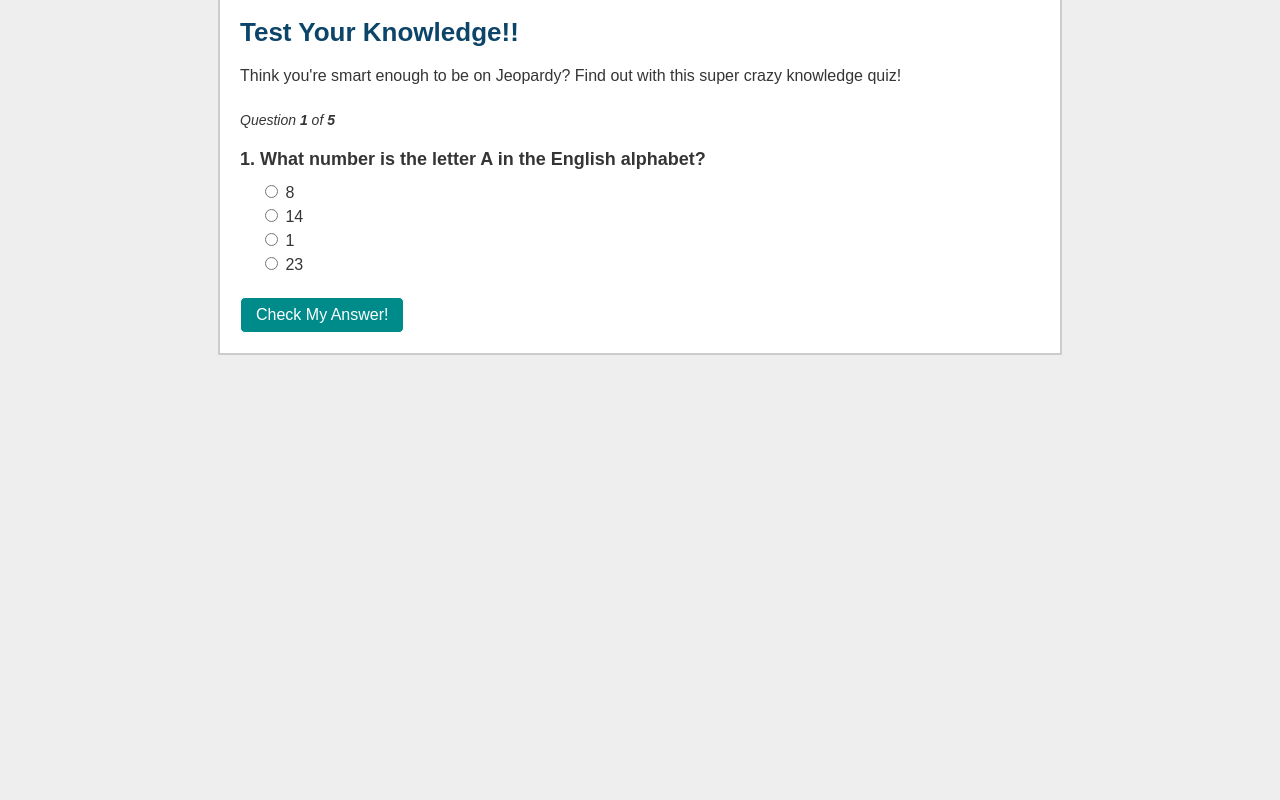
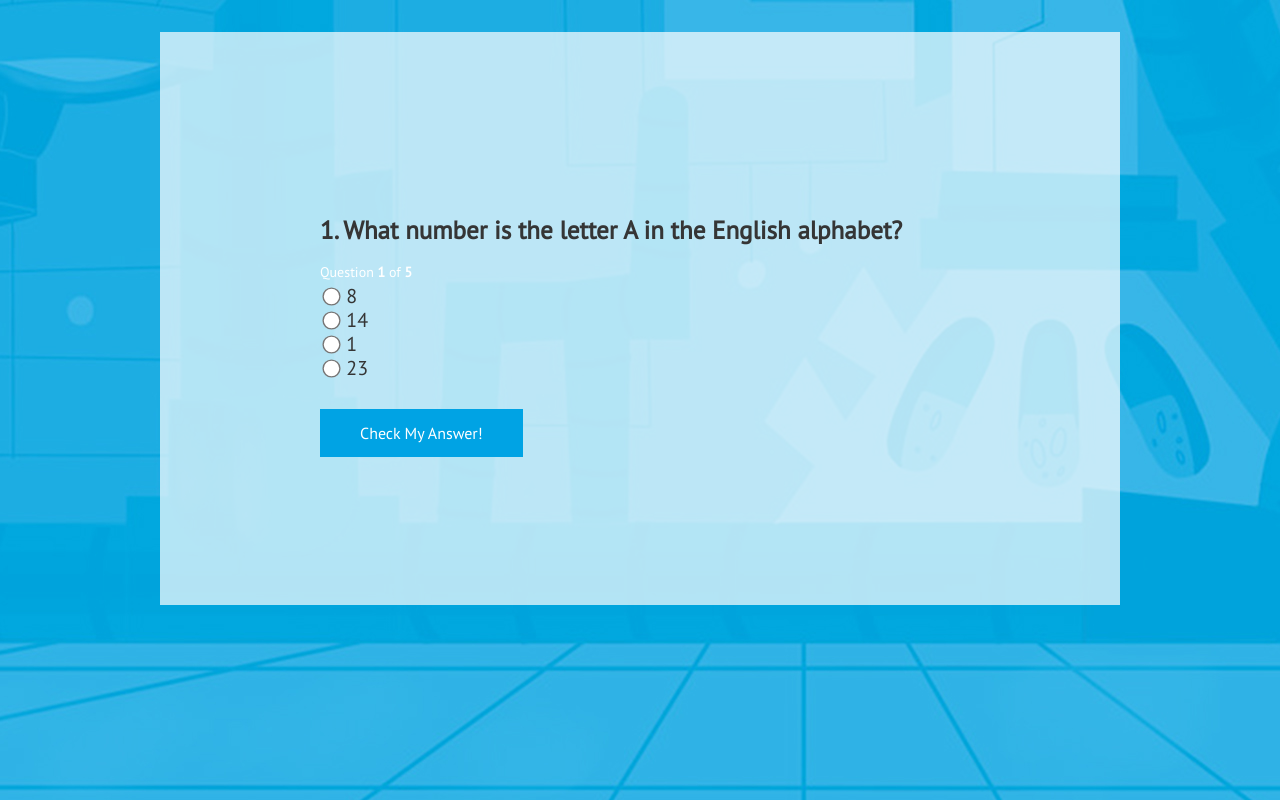
Before and after one commit to MonicaSzabo/MonicaCodeChallenge, a plain HTML site: page index.html in a window 1280 px wide. Both pictures are taken after a click on the button "Get Started!". Drawn offline with Linux system fonts and the light colour scheme.

Commit message:
first run through styling

```diff
--- a/css/master.css
+++ b/css/master.css
@@ -2,17 +2,17 @@
 /* Styles to prettify the quiz page */
 
 html {
-    background: #eee;
+    background-image: url("../img/code-challenge-background.jpg");
+    /*background: #eee;*/
 }
 
 body {
-    width: 800px;
+    width: 50%;
     margin: 0 auto;
-    border: 2px solid #ccc;
-    border-top: none;
-    background: #fff;
-    padding: 20px;
-    font-family: Trebuchet, Arial,Helvetica,sans-serif;
+    background: rgba(255, 255, 255, 0.7);
+    padding: 10em;
+    margin-top: 2em;
+    font-family: 'PT Sans', sans-serif;
     font-size: 16px;
     color: #353535;
     line-height: 1.5em;
@@ -23,15 +23,16 @@ h1,h2,h3,h4,h5,h6 {font-weight: bold;}
 h1 {
     font-size: 26px;
     margin: 0 0 20px;
-    color: #0C4569;
+    color: #000;
 }
 h2 {
     font-size: 22px;
     margin: 15px 0;
 }
 h3 {
-    font-size: 18px;
-    margin: 15px 0 10px;
+    font-size: 25px;
+    line-height: 1.5;
+    margin: 10px 0;
 }
 h4 {
     font-size: 16px;
@@ -51,24 +52,39 @@ em { font-style: italic; }
 ul { list-style-type: circle; }
 ol { list-style-type: decimal; }
 ol li { list-style-type: decimal; margin-left: 20px; }
+input[type='radio'] { transform: scale(1.4); }
+input[type='checkbox'] { transform: scale(1.4); }
+
+.buttonCenter {
+    text-align: center;
+    margin-top: 2em;
+}
 
 .button {
-    float: left;
-    width: auto;
-    padding: 5px 15px;
-    color:#ffffff;
-    background-color:darkcyan;
-    border: 1px solid #fff;
-    -webkit-border-radius: 5px;
-    -moz-border-radius: 5px;
-    border-radius: 5px;
+    padding: 14px 40px;
+    color: #ffffff;
+    background-color: #00A3E4;
 	text-decoration: none;
+    font-size: 16px;
 }
 .button:hover {
-    background-color:darkslategray;
+    background-color: #0680B0;
 }
 
 .startQuiz {
+    margin-top: 40px;
+}
+
+.quizName {
+    text-align: center;
+}
+
+.quizDescription {
+    text-align: center;
+}
+
+.tryAgainWrapper {
+    text-align:center;
     margin-top: 40px;
 }
 
@@ -94,7 +110,7 @@ ol li { list-style-type: decimal; margin-left: 20px; }
 
 .questionCount {
     font-size: 14px;
-    font-style: italic;
+    color: #fff;
 }
 .questionCount span {
     font-weight: bold;
@@ -106,15 +122,15 @@ ol.questions {
 }
 ol.questions li {
     margin-left: 0;
+    font-size: 20px;
 }
 
 ul.answers {
-    margin-left: 20px;
-    margin-bottom: 20px;
+    margin-bottom: 40px;
 }
 
 ul.responses li {
-    margin: 10px 20px 20px;
+    margin: 30px 0;
 }
 ul.responses li p span {
     display: block;
@@ -122,14 +138,19 @@ ul.responses li p span {
     font-size: 18px;
 }
 .complete ul.answers li.correct, ul.responses li.correct p span {
-    color: #6C9F2E;
+    color: #2FB3E6;
 }
 ul.responses li.incorrect p span {
-    color: #B5121B;
+    color: #E62F4D;
+}
+
+.quizScore {
+    text-align: center;
 }
 
 .quizResults h3 {
     margin: 0;
+    text-align: center;
 }
 .quizResults h3 span {
     font-weight: normal;
--- a/index.html
+++ b/index.html
@@ -8,6 +8,8 @@
         <link href="css/reset.css" media="screen" rel="stylesheet" type="text/css">
         <link href="css/codeQuiz.css" media="screen" rel="stylesheet" type="text/css">
         <link href="css/master.css" media="screen" rel="stylesheet" type="text/css">
+
+        <link href="https://fonts.googleapis.com/css?family=PT+Sans" rel="stylesheet">
     </head>
 
     <body>
@@ -18,7 +20,7 @@
             <div class="quizHeader">
                 <!-- where the quiz main copy goes -->
 
-                <a class="button startQuiz" href="#">Get Started!</a>
+                <div class="buttonCenter"><a class="button startQuiz" href="#">Get Started!</a></div>
             </div>
 
             <!-- where the quiz gets built -->
--- a/js/codeQuiz.js
+++ b/js/codeQuiz.js
@@ -21,7 +21,7 @@
                 nextQuestionText: 'Next &raquo;',
                 backButtonText: '',
                 completeQuizText: '',
-                tryAgainText: '',
+                tryAgainText: 'Play Again',
                 questionCountText: 'Question %current of %total',
                 preventUnansweredText: 'You must select at least one answer.',
                 questionTemplateText:  '%count. %text',
@@ -211,7 +211,7 @@
 
                 // add retry button to results view, if enabled
                 if (plugin.config.tryAgainText && plugin.config.tryAgainText !== '') {
-                    $quizResultsCopy.append('<p><a class="button ' + tryAgainClass + '" href="#">' + plugin.config.tryAgainText + '</a></p>');
+                    $quizResultsCopy.append('<p class="tryAgainWrapper"><a class="button ' + tryAgainClass + '" href="#">' + plugin.config.tryAgainText + '</a></p>');
                 }
 
                 // Setup questions
@@ -225,14 +225,6 @@
 
                         var questionHTML = $('<li class="' + questionClass +'" id="question' + (count - 1) + '"></li>');
 
-                        if (plugin.config.displayQuestionCount) {
-                            questionHTML.append('<div class="' + questionCountClass + '">' +
-                                plugin.config.questionCountText
-                                    .replace('%current', '<span class="current">' + count + '</span>')
-                                    .replace('%total', '<span class="total">' +
-                                        questionCount + '</span>') + '</div>');
-                        }
-
                         var formatQuestion = '';
                         if (plugin.config.displayQuestionNumber) {
                             formatQuestion = plugin.config.questionTemplateText
@@ -241,6 +233,14 @@
                             formatQuestion = question.q;
                         }
                         questionHTML.append('<h3>' + formatQuestion + '</h3>');
+
+                        if (plugin.config.displayQuestionCount) {
+                            questionHTML.append('<div class="' + questionCountClass + '">' +
+                                plugin.config.questionCountText
+                                    .replace('%current', '<span class="current">' + count + '</span>')
+                                    .replace('%total', '<span class="total">' +
+                                        questionCount + '</span>') + '</div>');
+                        }
 
                         // Count the number of true values
                         var truths = 0;
@@ -352,6 +352,8 @@
                 kN = keyNotch; // you specify the notch, you get a callback function for your animation
 
                 function start(options) {
+                    $quizName.hide();
+                    $quizHeader.hide();
                     var firstQuestion = $(_element + ' ' + _questions + ' li').first();
                     if (firstQuestion.length) {
                         firstQuestion.fadeIn(500, function () {
```
Also changed, not shown: img/code-challenge-background.jpg (added).
